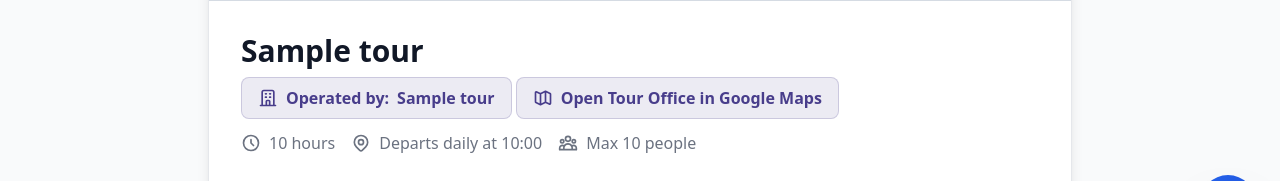
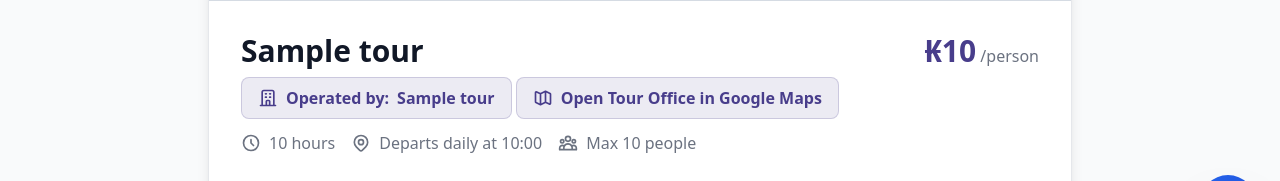
Before and after one commit to Tawom/vangviengstay, a Django app: template tours/templates/tours/tour_detail.html in a window 1280 px wide. Shown: the part 545-726 px from the top of the page. Run offline with Django 5.2, Linux system fonts and the light colour scheme; the template is opened without the code that fills it: most values are stand-ins (such as "Sample title", 1, 10 or a date in 2020); grey boxes marked "Sample" are stand-in pictures; some libraries are stand-ins or nearby versions.

Commit message:
fix: price badge

```diff
--- a/tours/templates/tours/tour_detail.html
+++ b/tours/templates/tours/tour_detail.html
@@ -88,12 +88,16 @@
                     <span class="text-gray-500"> /{% trans "person" %}</span>
                 </div>
              -->
+                <!-- Price Badge -->
             <div class="text-left md:text-right flex-shrink-0">
-                <!-- Price Badge -->
             {% if tour.price_per_person and tour.price_per_person > 0 %}
-                <div class="absolute top-4 right-4 bg-white px-3 py-1 rounded-full text-sm font-bold shadow-lg">
-                    ₭{{ tour.price_per_person|intcomma }}<span class="text-gray-500 text-xs">/{% trans "person" %}</span>
-                </div>
+                {% if not tour.duration_hours or tour.duration_hours == 0 %}
+                    <span class="text-sm text-gray-500 block">{% trans "Starting from" %}</span>
+                {% endif %}
+                <span class="text-3xl font-bold text-[#483D8B]">₭{{ tour.price_per_person|intcomma }}</span>
+                <span class="text-gray-500"> /{% trans "person" %}</span>
+            {% else %}
+                <span class="text-2xl font-bold text-[#483D8B]">{% trans "Contact for Price" %}</span>
             {% endif %}
             </div>
             </div>
```
Also changed, not shown: tours/templates/tours/tour_list.html (+7 -3 lines).
